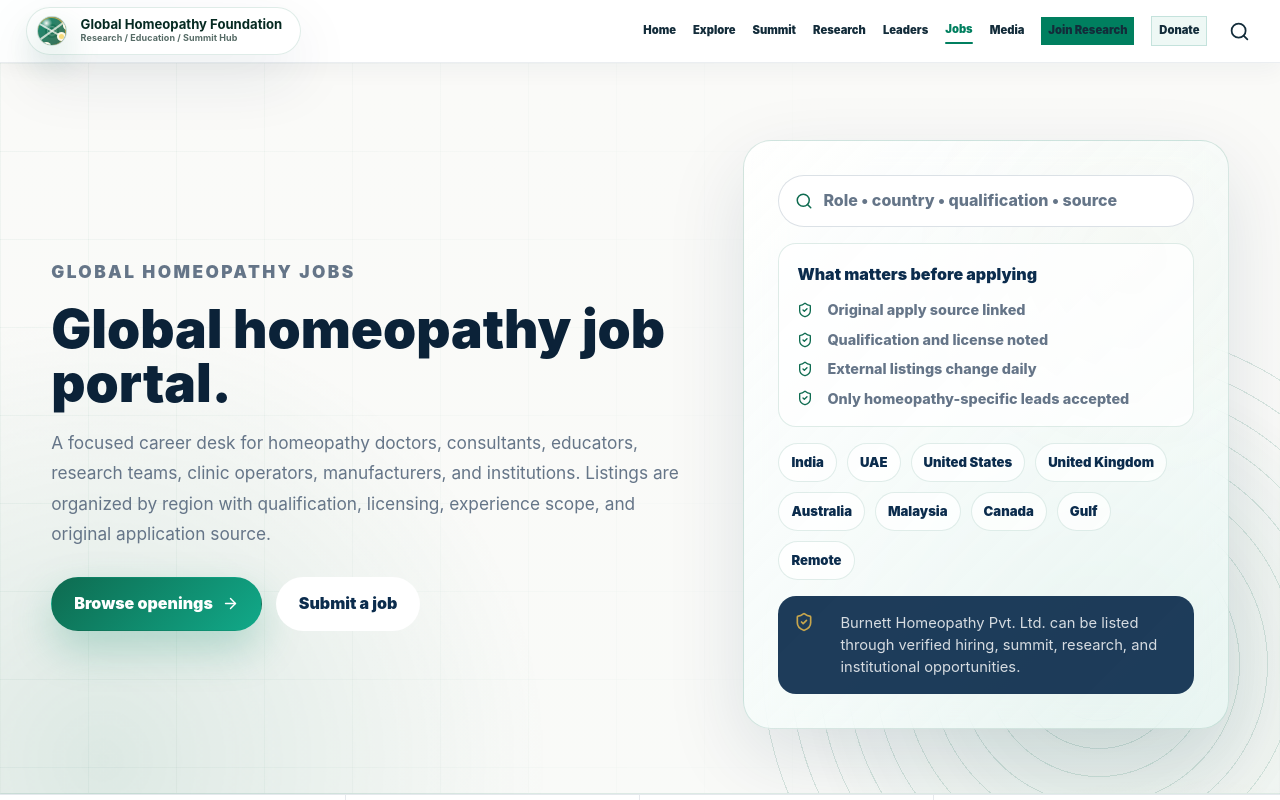
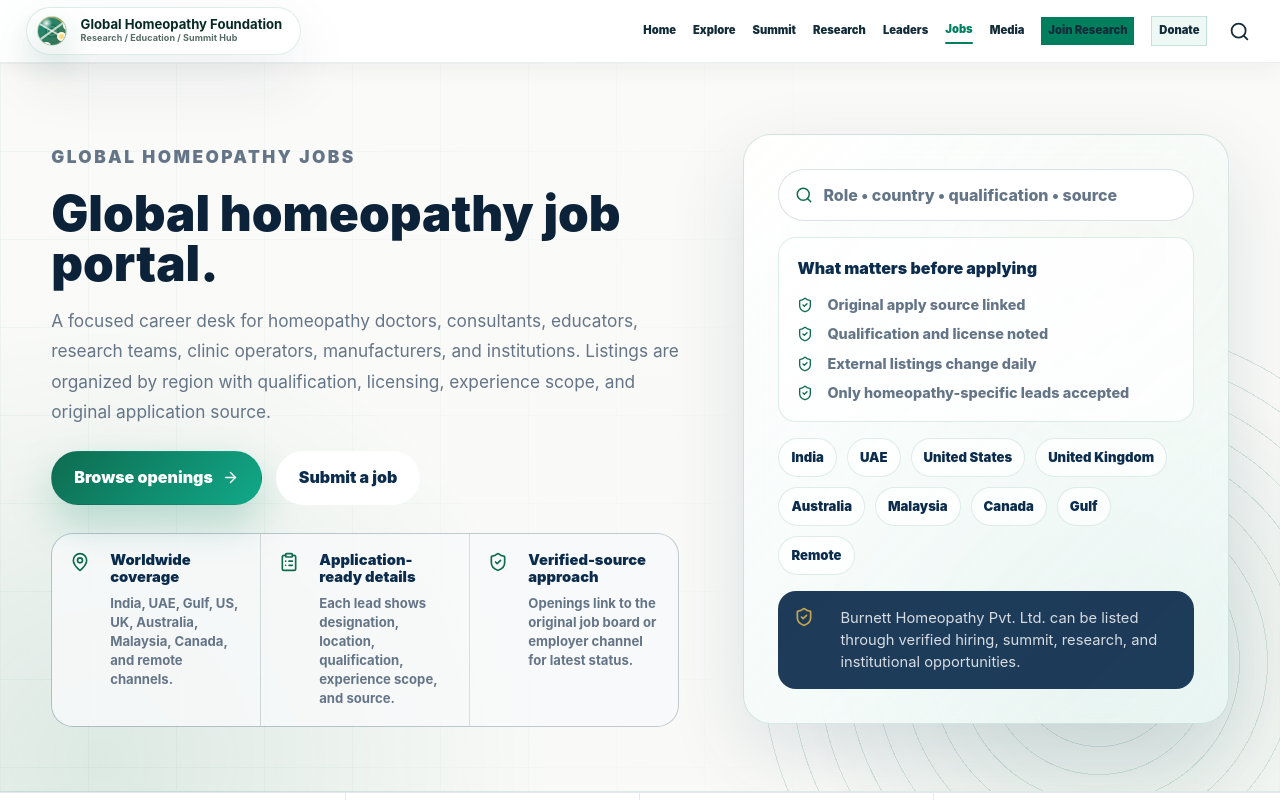
Before and after one commit to anshh00/global-Homeopathy, a React (Vite) app: page /jobs in a window 1280 px wide. Shown: the top 800 px of the page. Built offline with nearby package versions, Linux system fonts and the light colour scheme.

Commit message:
Improve jobs hero balance

```diff
--- a/src/pages/JobsPage.jsx
+++ b/src/pages/JobsPage.jsx
@@ -417,6 +417,24 @@ const jobPortalChecks = [
   "Only homeopathy-specific leads accepted",
 ];
 
+const heroBriefs = [
+  {
+    icon: MapPin,
+    title: "Worldwide coverage",
+    text: "India, UAE, Gulf, US, UK, Australia, Malaysia, Canada, and remote channels.",
+  },
+  {
+    icon: ClipboardList,
+    title: "Application-ready details",
+    text: "Each lead shows designation, location, qualification, experience scope, and source.",
+  },
+  {
+    icon: ShieldCheck,
+    title: "Verified-source approach",
+    text: "Openings link to the original job board or employer channel for latest status.",
+  },
+];
+
 const careerTracks = [
   {
     icon: BriefcaseBusiness,
@@ -461,6 +479,20 @@ function JobsPage() {
               <a className="button secondary" href="mailto:info@worldhomeopathy.org?subject=Submit%20Homeopathy%20Job%20Opening">
                 Submit a job
               </a>
+            </div>
+            <div className="jobs-hero-briefs" aria-label="Jobs portal details">
+              {heroBriefs.map((item) => {
+                const Icon = item.icon;
+                return (
+                  <article key={item.title}>
+                    <Icon size={20} />
+                    <div>
+                      <strong>{item.title}</strong>
+                      <span>{item.text}</span>
+                    </div>
+                  </article>
+                );
+              })}
             </div>
           </div>
 
```
Also changed, not shown: src/styles.css.
